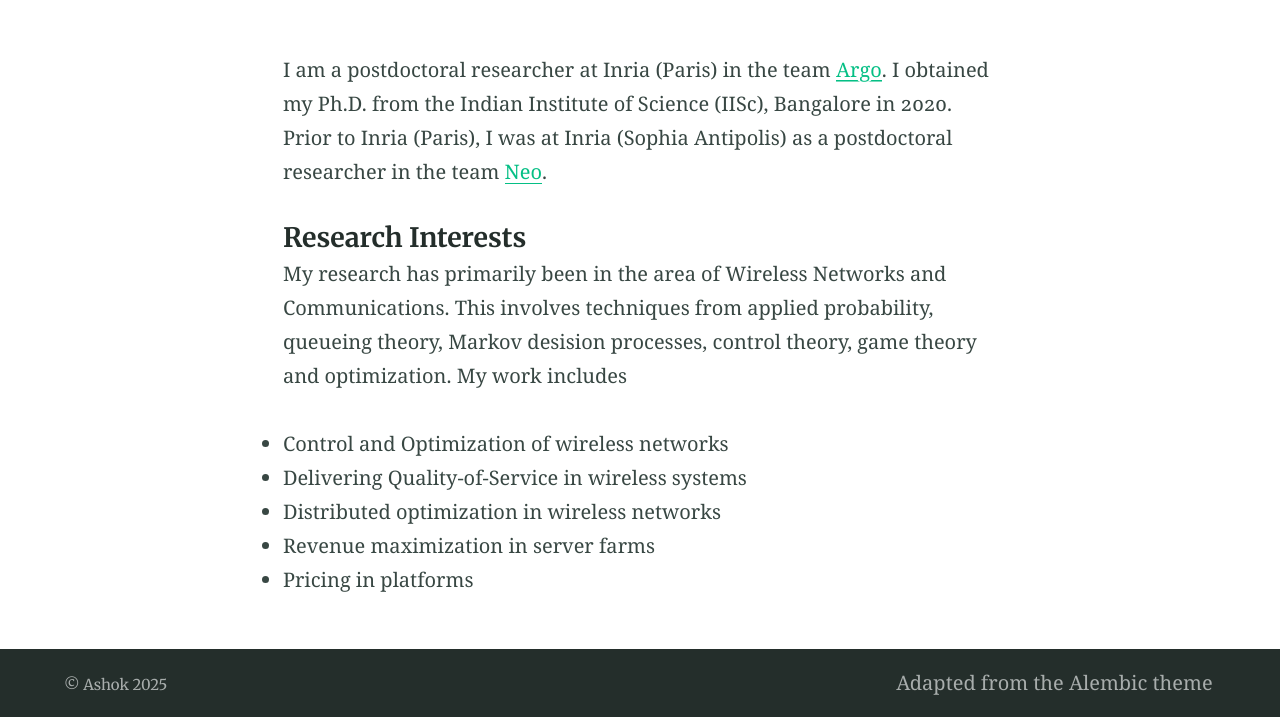
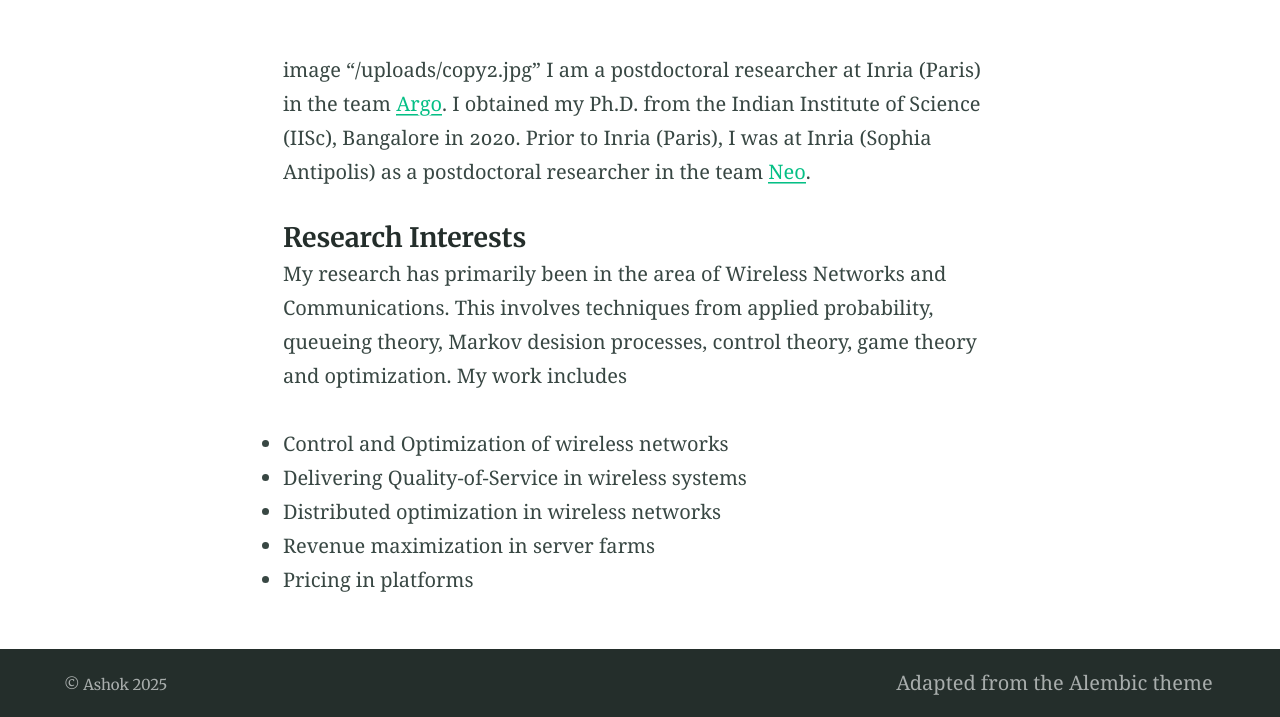
Before and after one commit to ashokkri/ashokkri.github.io, a Jekyll site: the page built from index.md, in a window 1280 px wide. Shown: the part 408-1125 px from the top of the page. Built offline with Jekyll 4.4.1, drawn with Linux system fonts in a browser that asks for light colours.

Commit message:
Update index.md

```diff
--- a/index.md
+++ b/index.md
@@ -6,7 +6,7 @@ feature_text: |
 feature_image: "https://picsum.photos/1300/400?image=989"
 
 ---
-
+image "/uploads/copy2.jpg"
 I am a postdoctoral researcher at Inria (Paris) in the team [Argo](https://www.inria.fr/en/argo). I obtained my Ph.D. from the Indian Institute of Science (IISc), Bangalore in 2020. Prior to Inria (Paris), I was at Inria (Sophia Antipolis) as a postdoctoral researcher in the team [Neo](https://team.inria.fr/neo/).
 
 #### Research Interests
```
